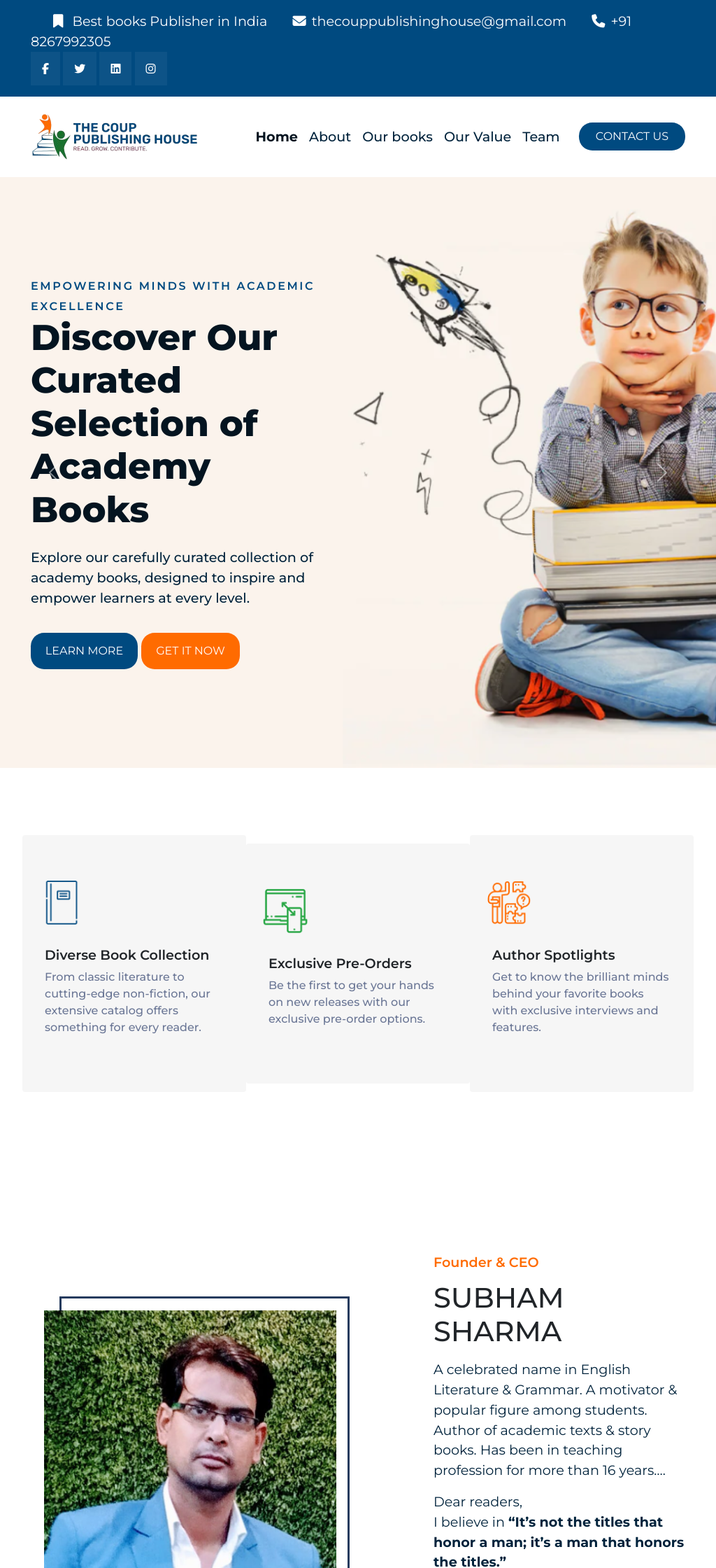
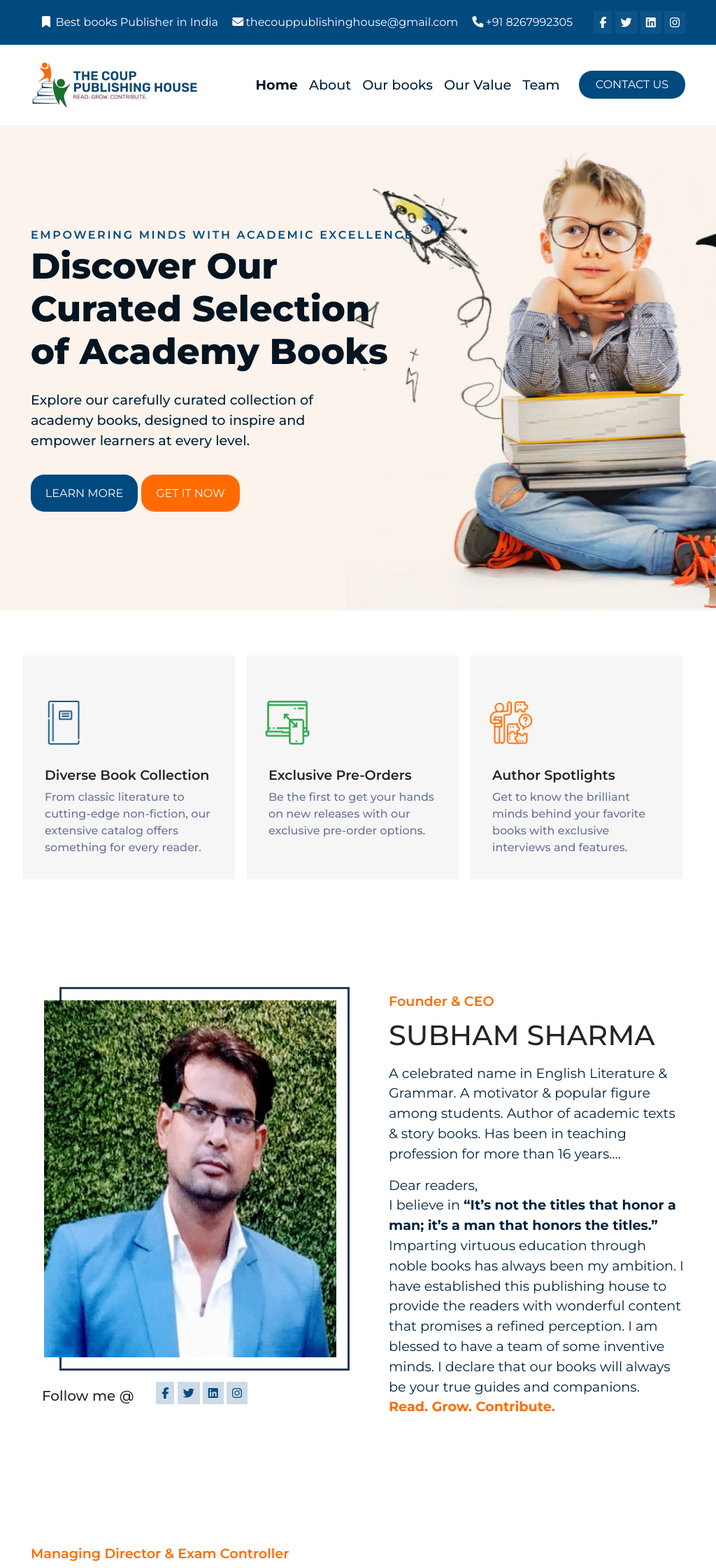
Before and after one commit to vanshii22/Coup-Publisher-house, a PHP site: page / in a window 1024 px wide. Shown: the top 2240 px of the page at 70% size. Run offline with PHP 8.4, Linux system fonts and the light colour scheme; some libraries are stand-ins or nearby versions.

Commit message:
changes in index file

```diff
--- a/assets/css/style.css
+++ b/assets/css/style.css
@@ -260,6 +260,8 @@ li{
  #card-section{
   padding: 6rem 0rem;
   display: flex;
+  /* flex-wrap: wrap; */
+
   align-items: center;
   justify-content: space-between;
 }
@@ -267,9 +269,10 @@ li{
   background-color: var(--cardbg);
   padding: 4rem 1rem;
   border: none;
+  width:25rem;
 }
 #card-section .card img{
-  margin-left: 0.5rem;
+  margin-left: 0.7rem;
   margin-bottom: 1rem;
   width: 4rem;
 }
@@ -299,6 +302,9 @@ li{
   position: relative;
   padding:1.2rem;
 
+}
+.ceo-img img{
+  height: 460px;
 }
 
 .ceo-img::before {
@@ -371,7 +377,9 @@ li{
   padding:1.2rem;
   margin-left: 6rem;
 }
-
+.director-img img{
+  height: 440px;
+}
 .director-img::before {
   position: absolute;
 
@@ -440,7 +448,9 @@ li{
   padding:1.2rem;
 
 }
-
+.director2-img img{
+  height:440px
+}
 .director2-img::before {
   position: absolute;
 
@@ -899,3 +909,313 @@ li{
   border-color: #cc302b;
   box-shadow: none;
 }
+
+
+
+/* Responsiveness */
+
+@media screen and (min-width:1000px) and (max-width:1024px) {
+ /* Header */
+  .contact-link a{
+    font-size: 1rem;
+    margin-left: 1rem;
+  }
+  .contact-link i{
+    margin-right: 0.2rem;
+  }
+  .social-link i{
+    font-size: 1rem;
+    padding: 0.5rem;
+  }
+  /* Hero Section */
+
+  .main-banner-content h1 {
+    width: 100%;
+  }
+
+  .carousel-item .hero2 .main-banner-content{
+    width: 100%;
+  }
+
+  .carousel-item .hero3 .main-banner-content{
+    width: 90%;
+  }
+  .carousel-item .hero1 .main-banner-content{
+    width: 90%;
+  }
+  /* Card Section */
+
+  #card-section{
+    /* flex-wrap: wrap; */
+    padding: 4rem 0rem;
+
+  }
+
+  #card-section .card{
+    /* margin-top: 3rem; */
+    max-height: 320px;
+    margin-right: 1rem;
+  }
+/* Ceo section */
+.ceo {
+  position: relative;
+  padding: 4rem 0rem;
+  /* background-color: #004A80; */
+}
+.ceo .heading{
+  margin-bottom:1rem;
+  margin-top: 0rem;
+}
+
+.ceo-img {
+  position: relative;
+  padding:1.2rem;
+
+}
+.ceo-img img{
+  height: 510px;
+}
+
+
+.ceo-info{
+  padding-left: 2rem;
+  margin-top: 2rem;
+}
+.ceo-info .heading span{
+  color: var(--span-text);
+  font-size: 1.2rem;
+  font-weight: 600;
+  letter-spacing: normal;
+  text-transform: capitalize;
+}
+.ceo-info .heading {
+   font-size: 1.2rem;
+   font-weight: 700;
+   width: 100%;
+}
+.ceo-info .para{
+  font-size: 1.2rem;
+  color: var(--light);
+
+}
+.ceo-info .para span{
+  font-weight: 700;
+}
+.ceo-info .para .color-text{
+  color: var(--span-text);
+}
+.ceo-follow {
+  display: flex;
+  gap: 2rem;
+  margin-left: 1rem;
+}
+.ceo-follow  h5{
+  text-align: center;
+  margin-top: 1.5rem;
+}
+.ceo-follow .social-link i{
+  color: var(--primary);
+  background: rgba(0, 74, 128, 0.20);
+  margin-top: 1rem;
+}
+/* Director */
+.director {
+  position: relative;
+  padding: 4rem 0rem;
+  /* background-color: #004A80; */
+}
+.director .heading{
+  margin-bottom:1rem;
+  margin-top: 0rem;
+}
+
+.director-img {
+  position: relative;
+  padding:1.2rem;
+  margin-left: 1rem;
+}
+.director-img img{
+  height: 500px;
+}
+.director-info{
+  margin-top: 2rem;
+}
+.director-follow {
+  margin-left: 2rem;
+}
+/* director2 */
+.director2 {
+  position: relative;
+  padding: 4rem 0rem;
+
+}
+.director2-img img{
+  height: 500px;
+}
+
+.director2-info{
+  padding-left: 1rem;
+}
+
+.director2-follow {
+  display: flex;
+  gap: 2rem;
+  margin-left: 2rem;
+}
+/* Launch Section */
+#launch{
+  padding: 4rem 0rem;
+
+}
+.launch-card{
+  display: flex;
+  flex-wrap: wrap;
+}
+#launch .heading p{
+  font-size: 1.2rem;
+  width: 100%;
+  margin-left: 0rem;
+}
+#launch .card{
+  background-color: var(--primary);
+  color: var(--text);
+  text-align: center;
+  padding: 2rem 1rem;
+  margin-top: 2rem;
+
+}
+/* school section */
+#school{
+  padding: 4rem 0rem;
+  background-color: var(--banner);
+
+}
+
+#school .card{
+  background-color: var(--primary);
+  color: var(--text);
+  text-align: center;
+  padding: 2rem 1rem;
+  margin-right: 1rem;
+
+}
+/* Newsletter */
+#newsletter{
+  padding: 4rem 0rem;
+}
+
+
+#newsletter p{
+  color: var(--text);
+  width: 80%;
+  font-size: 1.2rem;
+}
+
+/* Footer */
+.footer {
+  padding-top: 4rem;
+  background-color: var(--footer);
+}
+
+.footer-content{
+  font-size: 1rem;
+  color: var(--light);
+}
+
+
+
+}
+
+@media screen and (min-width:1280px) and (max-width:1396px){
+ /* Header */
+ .contact-link a{
+  font-size: 1rem;
+  margin-left: 1rem;
+}
+.contact-link i{
+  margin-right: 0.2rem;
+}
+.social-link i{
+  font-size: 1rem;
+  padding: 0.5rem;
+}
+ /* Hero Section */
+
+ .main-banner-content h1 {
+  width: 100%;
+}
+
+.carousel-item .hero2 .main-banner-content{
+  width: 100%;
+}
+
+.carousel-item .hero3 .main-banner-content{
+  width: 90%;
+}
+.carousel-item .hero1 .main-banner-content{
+  width: 90%;
+}
+/* Card Section */
+
+#card-section{
+  /* flex-wrap: wrap; */
+  padding: 4rem 0rem;
+
+}
+
+#card-section .card{
+  /* margin-top: 3rem; */
+  max-height: 320px;
+  margin-right: 1rem;
+}
+/* ceo section */
+
+.ceo-info{
+  padding-left: 3rem;
+  margin-top: 2rem;
+}
+/* director2 */
+.director2-info{
+  padding-left: 3rem;
+}
+/* Launch */
+#launch{
+  padding: 6rem 0rem;
+
+}
+
+
+#launch .heading p{
+  font-size: 1.2rem;
+  width: 90%;
+  margin-left: 5rem;
+}
+#launch .card{
+  background-color: var(--primary);
+  color: var(--text);
+  text-align: center;
+  padding: 2rem 1rem;
+  margin-right: 1rem;
+  max-height:200px
+}
+/* school */
+
+#school .card{
+  margin-right: 1rem;
+
+}
+/* newsletter */
+#newsletter p{
+  color: var(--text);
+  width: 80%;
+  font-size: 1.2rem;
+}
+/* footer */
+.footer .list-unstyled a{
+  text-decoration: none;
+  color: var(--light);
+  font-size: 1.1rem;
+
+}
+
+}
--- a/index.php
+++ b/index.php
@@ -105,7 +105,7 @@
   <!-- Hero section end -->
   <!-- Card Section -->
   <div id="card-section" class="container">
-      <div class="card" style="width: 25rem;">
+      <div class="card" >
           <img src="assets/images/icon.png" alt="">
           <div class="card-body">
               <h5 class="card-title">Diverse Book Collection</h5>
@@ -115,7 +115,7 @@
 
 
       </div>
-      <div class="card" style="width: 25rem;">
+      <div class="card" >
           <img src="assets/images/cardicon2.png" alt="">
           <div class="card-body">
               <h5 class="card-title">Exclusive Pre-Orders</h5>
@@ -125,7 +125,7 @@
 
 
       </div>
-      <div class="card" style="width: 25rem;">
+      <div class="card" >
           <img src="assets/images/cardicon3.png" alt="">
           <div class="card-body">
               <h5 class="card-title">Author Spotlights</h5>
@@ -141,9 +141,9 @@
   <section class="ceo section" id="ceo">
       <div class="container">
           <div class="row align-items-center">
-              <div class="col-lg-6">
+              <div class="col-lg-6 col-md-6">
                   <div class="ceo-img">
-                      <img src="assets/images/shubham.png" alt="" class="img-fluid w-100" style="height:460px">
+                      <img src="assets/images/shubham.png" alt="" class="img-fluid w-100" >
                   </div>
                   <div class="ceo-follow">
                       <h5>Follow me @ </h5>
@@ -156,7 +156,7 @@
                   </div>
               </div>
 
-              <div class="col-lg-6 ">
+              <div class="col-lg-6 col-md-6">
                   <div class="ceo-info  ">
                       <div class="heading">
                           <span class="text-color">Founder & CEO</span>
@@ -213,7 +213,7 @@
               </div>
               <div class="col-lg-6">
                   <div class="director-img">
-                      <img src="assets/images/Iram.png" alt="" class="img-fluid w-100" style="height:440px">
+                      <img src="assets/images/Iram.png" alt="" class="img-fluid w-100" >
                   </div>
                   <div class="director-follow">
                       <h5>Follow me @ </h5>
@@ -237,7 +237,7 @@
           <div class="row align-items-center">
               <div class="col-lg-6">
                   <div class="ceo-img">
-                      <img src="assets/images/Karishma.png" alt="" class="img-fluid w-100" style="height:440px">
+                      <img src="assets/images/Karishma.png" alt="" class="img-fluid w-100" >
                   </div>
                   <div class="director2-follow">
                       <h5>Follow me @ </h5>
```
